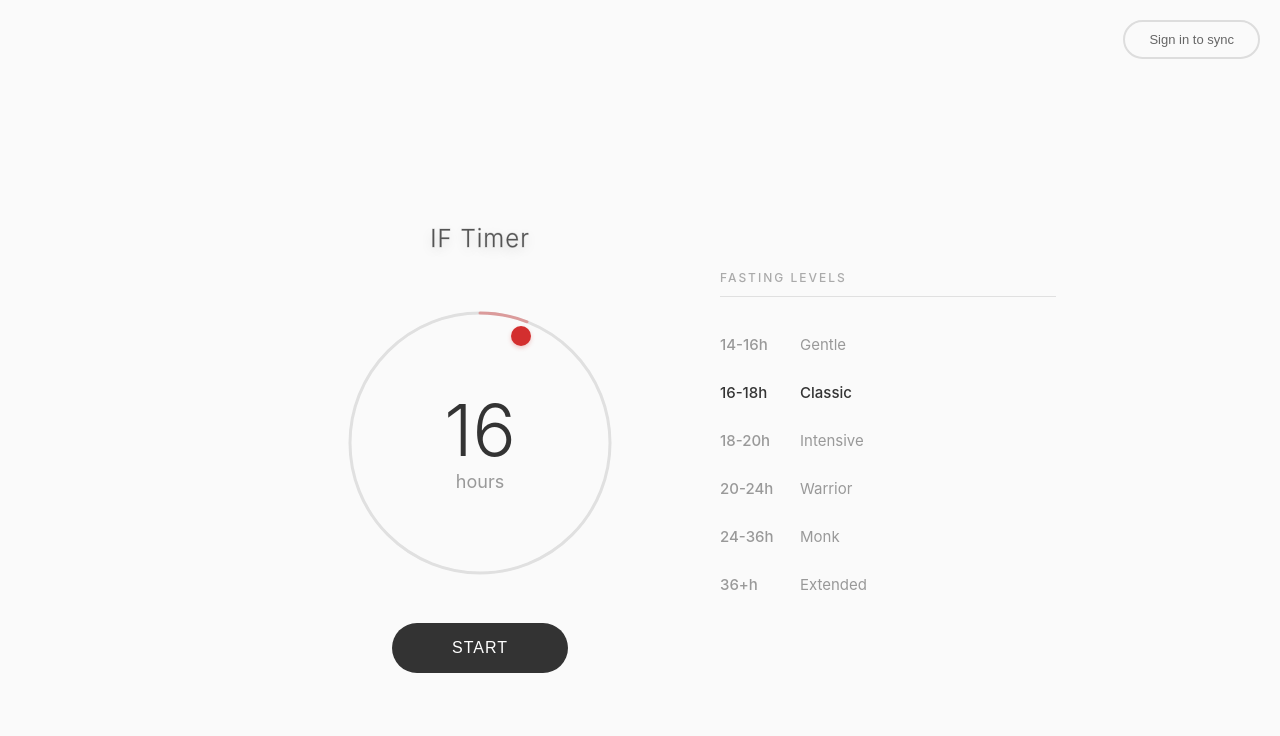
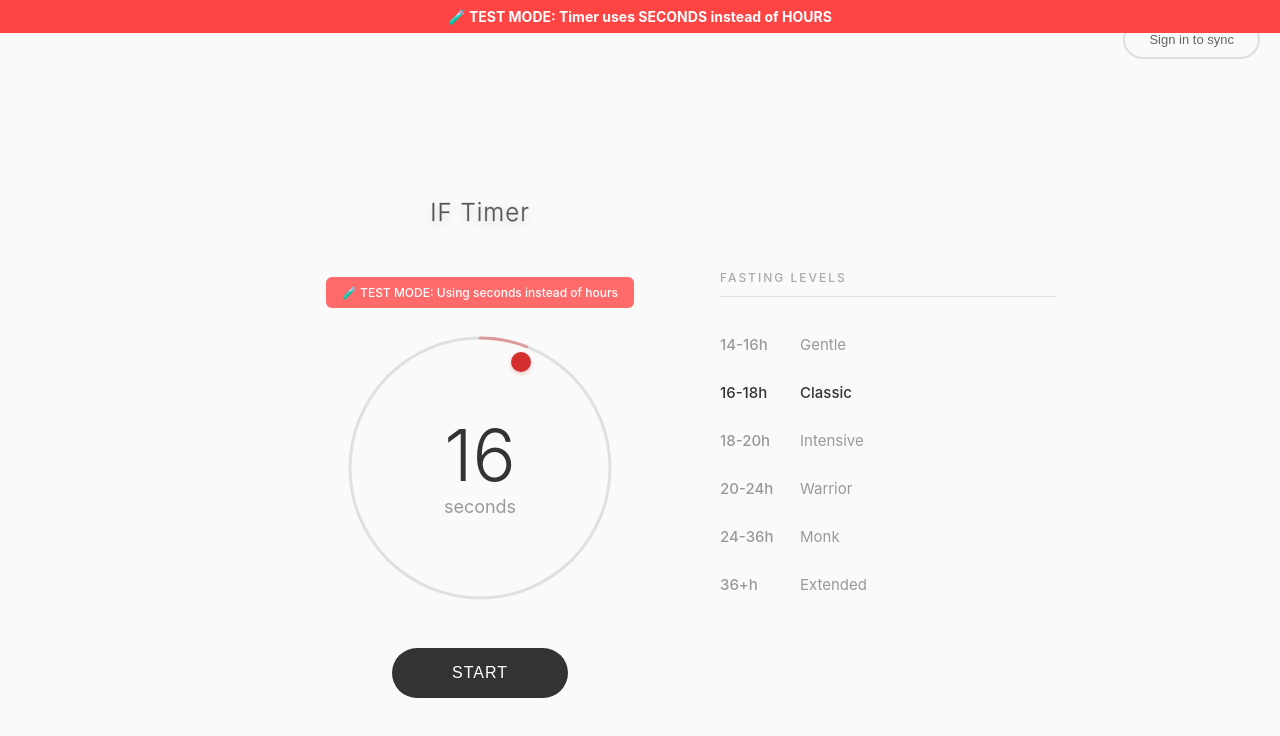
Before and after one commit to fxdlsRider/if-timer, a React (Create React App) app: page / in a window 1280 px wide. Shown: the top 736 px of the page. Built offline with nearby package versions, Linux system fonts and the light colour scheme.

Commit message:
Enable test mode for usability testing

```diff
--- a/src/IFTimerFinal.jsx
+++ b/src/IFTimerFinal.jsx
@@ -8,7 +8,7 @@ export default function IFTimerFinal() {
   const [showLogin, setShowLogin] = useState(false);
 
   // 🧪 TEST MODE - When true, uses seconds instead of hours for quick testing
-  const TEST_MODE = false; // Change to false for production!
+  const TEST_MODE = true; // Change to false for production!
   const TIME_MULTIPLIER = TEST_MODE ? 1 : 3600; // 1 second or 3600 seconds (1 hour)
   const TIME_UNIT = TEST_MODE ? 'seconds' : 'hours';
 
```
